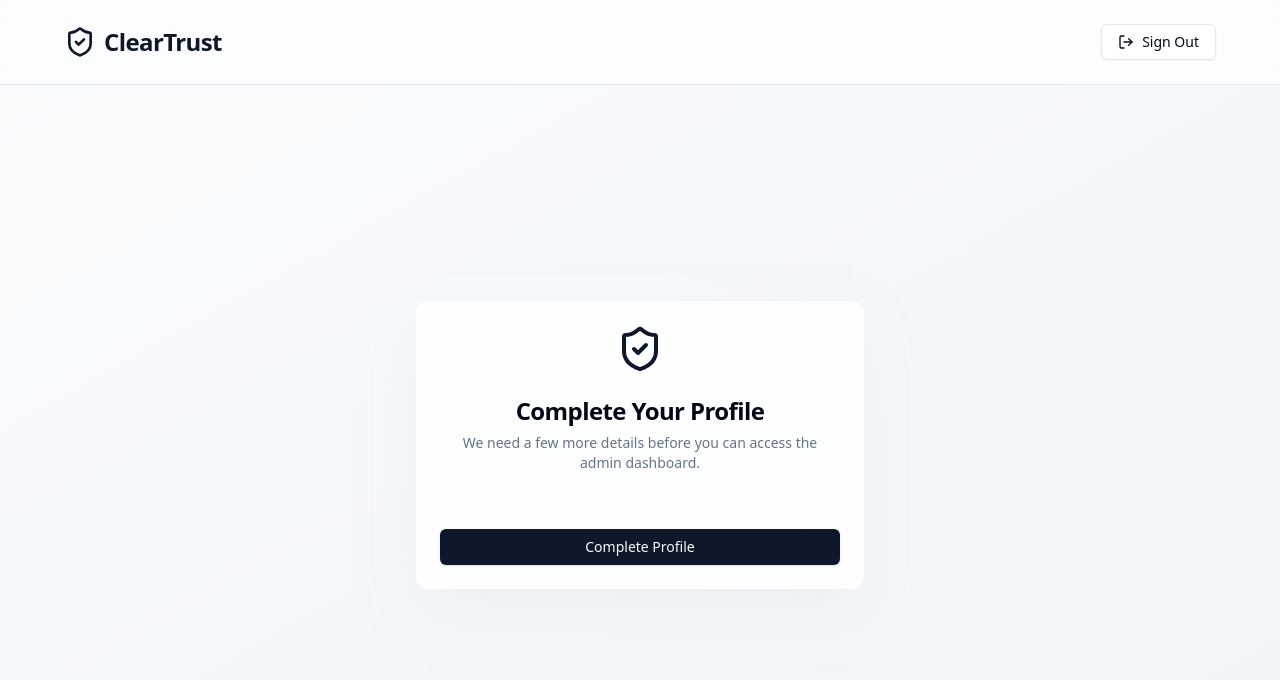
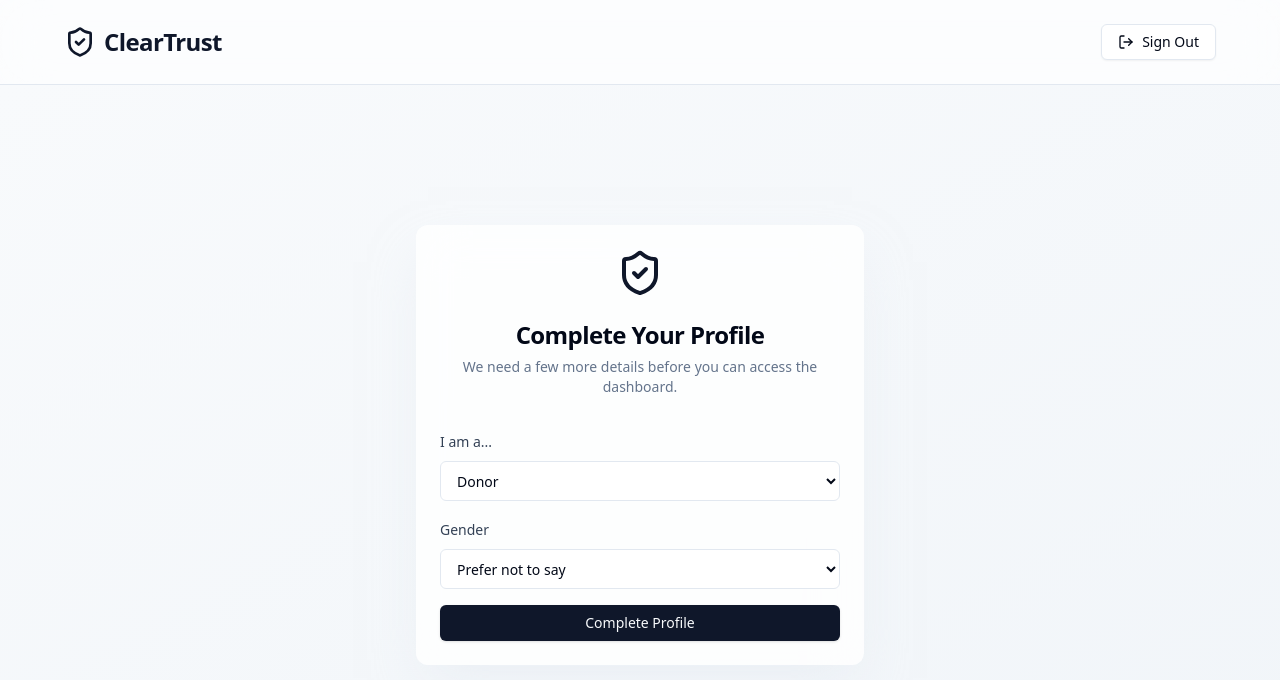
Before and after one commit to praful247/smart-escrow-relief-system, a React (Vite) app in the folder frontend/: page /complete-profile in a window 1280 px wide. Shown: the top 680 px of the page. Built offline with nearby package versions, Linux system fonts and the light colour scheme; no server answers; sample sign-in values are in the browser's storage.

Commit message:
feat(ui): wire profile onboarding form to real backend API

```diff
--- a/frontend/src/pages/CompleteProfilePage.tsx
+++ b/frontend/src/pages/CompleteProfilePage.tsx
@@ -1,4 +1,4 @@
-import { useState } from 'react'
+import { useState, useEffect } from 'react'
 import { useNavigate } from 'react-router-dom'
 import { Card, CardContent, CardDescription, CardHeader, CardTitle } from '@/components/ui/card'
 import { Button } from '@/components/ui/button'
@@ -11,36 +11,94 @@ export function CompleteProfilePage() {
   const { toast } = useToast()
   const [loading, setLoading] = useState(false)
 
-  // In a real app we might fetch user role or determine it from the JWT
+  // State for form fields
+  const [role, setRole] = useState('DONOR')
+  const [age, setAge] = useState('')
+  const [gender, setGender] = useState('PREFER_NOT_TO_SAY')
+  const [phone, setPhone] = useState('')
+  const [orgName, setOrgName] = useState('')
+  const [regNo, setRegNo] = useState('')
+  const [storeName, setStoreName] = useState('')
+  const [license, setLicense] = useState('')
+
   const token = localStorage.getItem('cleartrust_jwt')
-  let role = 'DONOR'
-  if (token) {
-    try {
-      role = jwtDecode<{role: string}>(token).role
-    } catch (e) {
-      // ignore
+
+  // We check if they already have a role encoded in JWT. If so, they might just be missing fields.
+  // But the prompt says "add a Role Selection dropdown", so we let them choose the role to complete the profile.
+  useEffect(() => {
+    if (token) {
+      try {
+        const decoded = jwtDecode<{role: string}>(token)
+        if (decoded.role) {
+          setRole(decoded.role)
+        }
+      } catch (e) {
+        // ignore
+      }
     }
-  }
+  }, [token])
 
   const handleSubmit = async (e: React.FormEvent) => {
     e.preventDefault()
     setLoading(true)
 
-    // Mocking an API call to complete the profile
-    setTimeout(() => {
-      setLoading(false)
+    try {
+      const apiBaseUrl = import.meta.env.VITE_API_BASE_URL || 'http://localhost:5000/api'
+
+      // Construct payload based on selected role
+      const payload: any = { role, gender }
+      if (role === 'DONOR') {
+        payload.age = parseInt(age, 10)
+        payload.phone = phone
+      } else if (role === 'NGO') {
+        payload.organizationName = orgName
+        payload.registrationNumber = regNo
+      } else if (role === 'VENDOR') {
+        payload.storeName = storeName
+        payload.businessLicense = license
+      }
+
+      const res = await fetch(`${apiBaseUrl}/users/profile`, {
+        method: 'PUT',
+        headers: {
+          'Content-Type': 'application/json',
+          'Authorization': `Bearer ${token}`
+        },
+        body: JSON.stringify(payload)
+      })
+
+      if (!res.ok) {
+        const errorData = await res.json().catch(() => ({}))
+        throw new Error(errorData.message || 'Failed to update profile')
+      }
+
+      const data = await res.json()
+
+      if (data.token) {
+        localStorage.setItem('cleartrust_jwt', data.token)
+      }
+
       toast({
         title: "Profile Completed",
         description: "Your profile has been updated successfully.",
       })
 
-      // In a real scenario, the backend would issue a new JWT with profileCompleted: true
-      // Or we just redirect them based on their role
+      // Route based on role
       if (role === 'DONOR') navigate('/explore')
       else if (role === 'NGO') navigate('/ngo/dashboard')
       else if (role === 'VENDOR') navigate('/vendor/pos')
       else navigate('/explore')
-    }, 1500)
+
+    } catch (err: any) {
+      console.error(err)
+      toast({
+        title: "Profile Update Failed",
+        description: err.message || "An error occurred while updating your profile.",
+        variant: "destructive"
+      })
+    } finally {
+      setLoading(false)
+    }
   }
 
   return (
@@ -51,21 +109,48 @@ export function CompleteProfilePage() {
             <ShieldCheck className="h-12 w-12 text-primary mx-auto mb-4" />
             <CardTitle className="text-2xl font-semibold">Complete Your Profile</CardTitle>
             <CardDescription>
-              We need a few more details before you can access the {role} dashboard.
+              We need a few more details before you can access the dashboard.
             </CardDescription>
           </CardHeader>
           <CardContent className="pt-6">
             <form onSubmit={handleSubmit} className="space-y-4">
 
+              <div className="space-y-2">
+                <label className="text-sm font-medium text-slate-700 dark:text-slate-300">I am a...</label>
+                <select
+                  value={role}
+                  onChange={(e) => setRole(e.target.value)}
+                  className="flex h-10 w-full rounded-md border border-input bg-background px-3 py-2 text-sm ring-offset-background focus-visible:outline-none focus-visible:ring-2 focus-visible:ring-ring focus-visible:ring-offset-2"
+                >
+                  <option value="DONOR">Donor</option>
+                  <option value="NGO">NGO Field Worker</option>
+                  <option value="VENDOR">Vendor</option>
+                </select>
+              </div>
+
+              <div className="space-y-2">
+                <label className="text-sm font-medium text-slate-700 dark:text-slate-300">Gender</label>
+                <select
+                  value={gender}
+                  onChange={(e) => setGender(e.target.value)}
+                  className="flex h-10 w-full rounded-md border border-input bg-background px-3 py-2 text-sm ring-offset-background focus-visible:outline-none focus-visible:ring-2 focus-visible:ring-ring focus-visible:ring-offset-2"
+                >
+                  <option value="PREFER_NOT_TO_SAY">Prefer not to say</option>
+                  <option value="MALE">Male</option>
+                  <option value="FEMALE">Female</option>
+                  <option value="OTHER">Other</option>
+                </select>
+              </div>
+
               {role === 'DONOR' && (
                 <>
                   <div className="space-y-2">
                     <label className="text-sm font-medium text-slate-700 dark:text-slate-300">Age</label>
-                    <input type="number" required min="18" className="flex h-10 w-full rounded-md border border-input bg-background px-3 py-2 text-sm ring-offset-background file:border-0 file:bg-transparent file:text-sm file:font-medium placeholder:text-muted-foreground focus-visible:outline-none focus-visible:ring-2 focus-visible:ring-ring focus-visible:ring-offset-2 disabled:cursor-not-allowed disabled:opacity-50" placeholder="e.g. 25" />
+                    <input type="number" required min="18" value={age} onChange={e => setAge(e.target.value)} className="flex h-10 w-full rounded-md border border-input bg-background px-3 py-2 text-sm ring-offset-background placeholder:text-muted-foreground focus-visible:outline-none focus-visible:ring-2 focus-visible:ring-ring focus-visible:ring-offset-2" placeholder="e.g. 25" />
                   </div>
                   <div className="space-y-2">
                     <label className="text-sm font-medium text-slate-700 dark:text-slate-300">Phone Number</label>
-                    <input type="tel" required className="flex h-10 w-full rounded-md border border-input bg-background px-3 py-2 text-sm ring-offset-background file:border-0 file:bg-transparent file:text-sm file:font-medium placeholder:text-muted-foreground focus-visible:outline-none focus-visible:ring-2 focus-visible:ring-ring focus-visible:ring-offset-2 disabled:cursor-not-allowed disabled:opacity-50" placeholder="+1 (555) 000-0000" />
+                    <input type="tel" required value={phone} onChange={e => setPhone(e.target.value)} className="flex h-10 w-full rounded-md border border-input bg-background px-3 py-2 text-sm ring-offset-background placeholder:text-muted-foreground focus-visible:outline-none focus-visible:ring-2 focus-visible:ring-ring focus-visible:ring-offset-2" placeholder="+1 (555) 000-0000" />
                   </div>
                 </>
               )}
@@ -74,11 +159,11 @@ export function CompleteProfilePage() {
                 <>
                   <div className="space-y-2">
                     <label className="text-sm font-medium text-slate-700 dark:text-slate-300">Organization Name</label>
-                    <input type="text" required className="flex h-10 w-full rounded-md border border-input bg-background px-3 py-2 text-sm ring-offset-background file:border-0 file:bg-transparent file:text-sm file:font-medium placeholder:text-muted-foreground focus-visible:outline-none focus-visible:ring-2 focus-visible:ring-ring focus-visible:ring-offset-2 disabled:cursor-not-allowed disabled:opacity-50" placeholder="e.g. Global Relief Fund" />
+                    <input type="text" required value={orgName} onChange={e => setOrgName(e.target.value)} className="flex h-10 w-full rounded-md border border-input bg-background px-3 py-2 text-sm ring-offset-background placeholder:text-muted-foreground focus-visible:outline-none focus-visible:ring-2 focus-visible:ring-ring focus-visible:ring-offset-2" placeholder="e.g. Global Relief Fund" />
                   </div>
                   <div className="space-y-2">
                     <label className="text-sm font-medium text-slate-700 dark:text-slate-300">Registration Number</label>
-                    <input type="text" required className="flex h-10 w-full rounded-md border border-input bg-background px-3 py-2 text-sm ring-offset-background file:border-0 file:bg-transparent file:text-sm file:font-medium placeholder:text-muted-foreground focus-visible:outline-none focus-visible:ring-2 focus-visible:ring-ring focus-visible:ring-offset-2 disabled:cursor-not-allowed disabled:opacity-50" placeholder="Govt. Reg No." />
+                    <input type="text" required value={regNo} onChange={e => setRegNo(e.target.value)} className="flex h-10 w-full rounded-md border border-input bg-background px-3 py-2 text-sm ring-offset-background placeholder:text-muted-foreground focus-visible:outline-none focus-visible:ring-2 focus-visible:ring-ring focus-visible:ring-offset-2" placeholder="Govt. Reg No." />
                   </div>
                 </>
               )}
@@ -87,11 +172,11 @@ export function CompleteProfilePage() {
                 <>
                   <div className="space-y-2">
                     <label className="text-sm font-medium text-slate-700 dark:text-slate-300">Store Name</label>
-                    <input type="text" required className="flex h-10 w-full rounded-md border border-input bg-background px-3 py-2 text-sm ring-offset-background file:border-0 file:bg-transparent file:text-sm file:font-medium placeholder:text-muted-foreground focus-visible:outline-none focus-visible:ring-2 focus-visible:ring-ring focus-visible:ring-offset-2 disabled:cursor-not-allowed disabled:opacity-50" placeholder="e.g. City Supermarket" />
+                    <input type="text" required value={storeName} onChange={e => setStoreName(e.target.value)} className="flex h-10 w-full rounded-md border border-input bg-background px-3 py-2 text-sm ring-offset-background placeholder:text-muted-foreground focus-visible:outline-none focus-visible:ring-2 focus-visible:ring-ring focus-visible:ring-offset-2" placeholder="e.g. City Supermarket" />
                   </div>
                   <div className="space-y-2">
                     <label className="text-sm font-medium text-slate-700 dark:text-slate-300">Business License</label>
-                    <input type="text" required className="flex h-10 w-full rounded-md border border-input bg-background px-3 py-2 text-sm ring-offset-background file:border-0 file:bg-transparent file:text-sm file:font-medium placeholder:text-muted-foreground focus-visible:outline-none focus-visible:ring-2 focus-visible:ring-ring focus-visible:ring-offset-2 disabled:cursor-not-allowed disabled:opacity-50" placeholder="License Number" />
+                    <input type="text" required value={license} onChange={e => setLicense(e.target.value)} className="flex h-10 w-full rounded-md border border-input bg-background px-3 py-2 text-sm ring-offset-background placeholder:text-muted-foreground focus-visible:outline-none focus-visible:ring-2 focus-visible:ring-ring focus-visible:ring-offset-2" placeholder="License Number" />
                   </div>
                 </>
               )}
```
